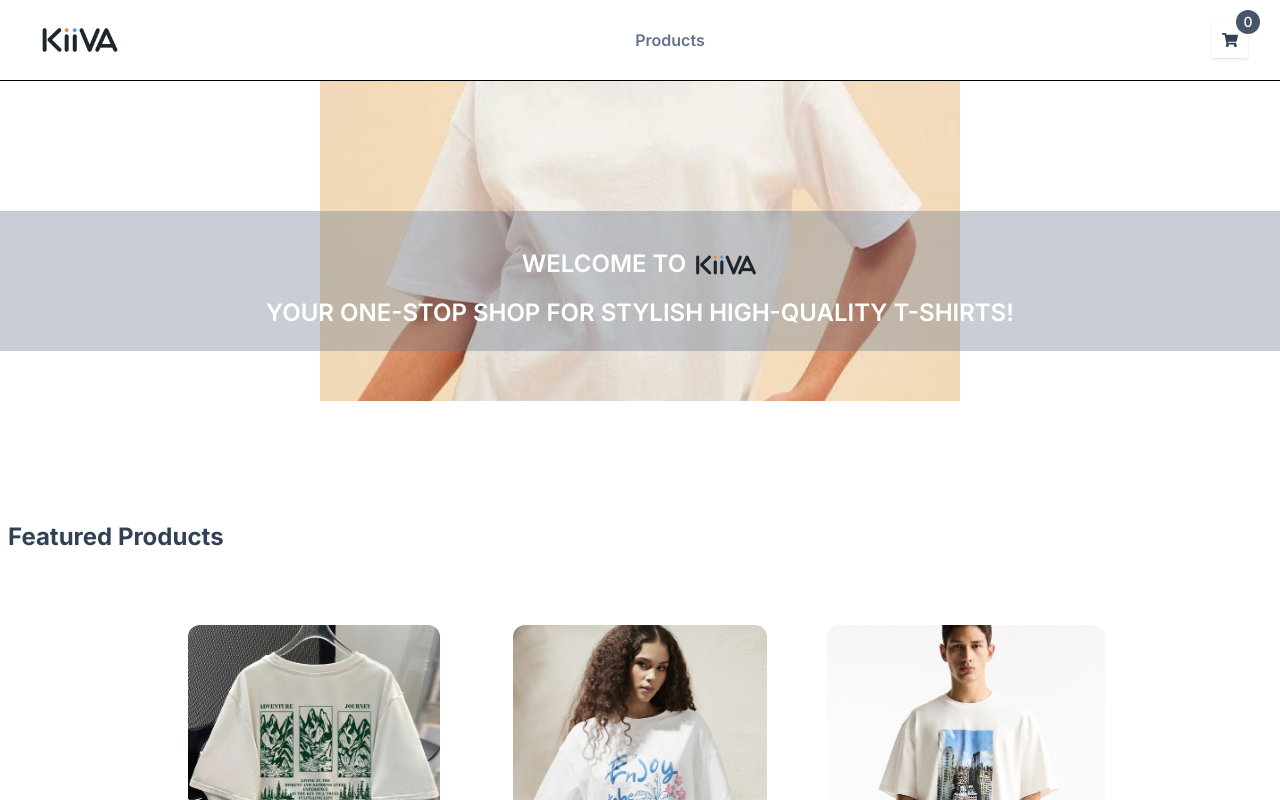
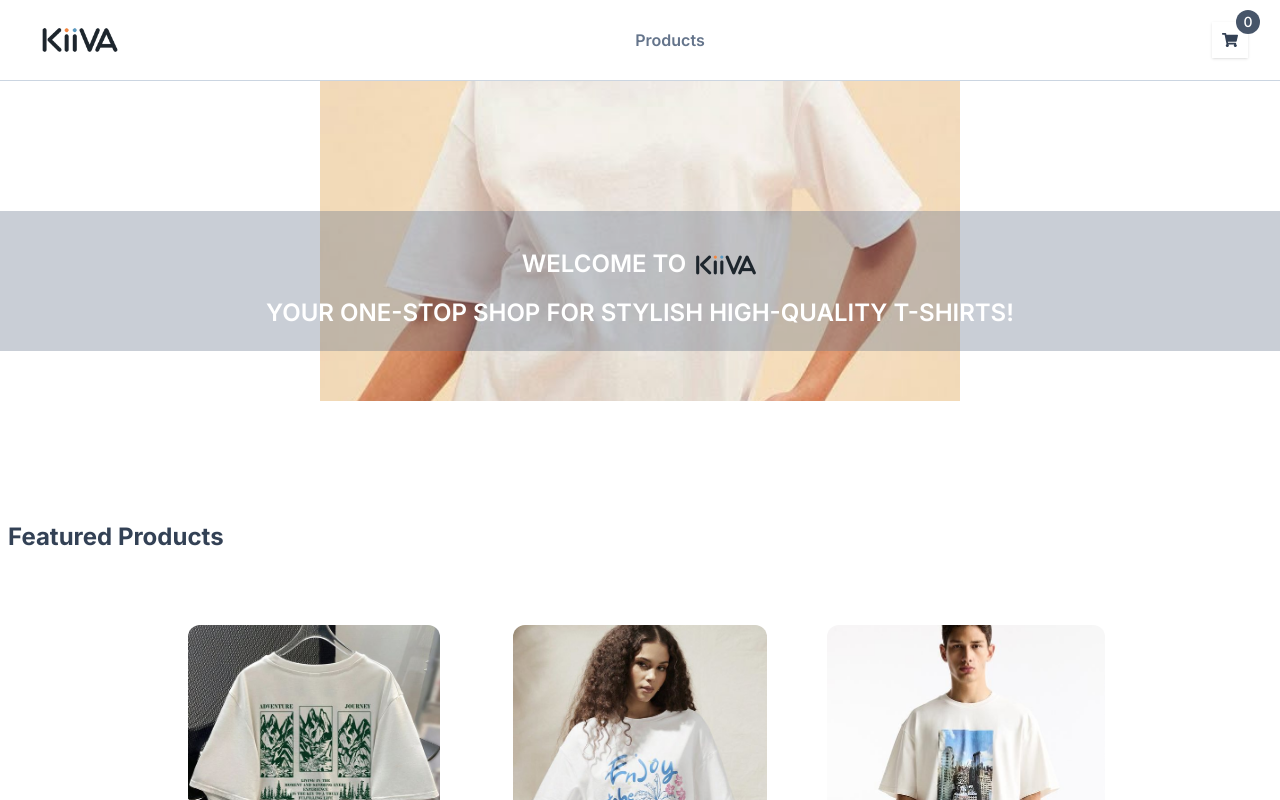
Before and after one commit to Mayada309/vir-store, a Next.js app: page / in a window 1280 px wide. Shown: the top 800 px of the page. Built offline with nearby package versions, Linux system fonts and the light colour scheme.

Commit message:
adjust navbar border

```diff
--- a/components/navbar/Navbar.tsx
+++ b/components/navbar/Navbar.tsx
@@ -5,7 +5,7 @@ import Logo from './Logo';
 
 function Navbar() {
   return (
-    <nav className='border-b'>
+    <nav className='border-b border-slate-300'>
       <Container className='flex flex-row justify-between items-center gap-4'>
         <Logo />
         <LinksDropdown />
```
